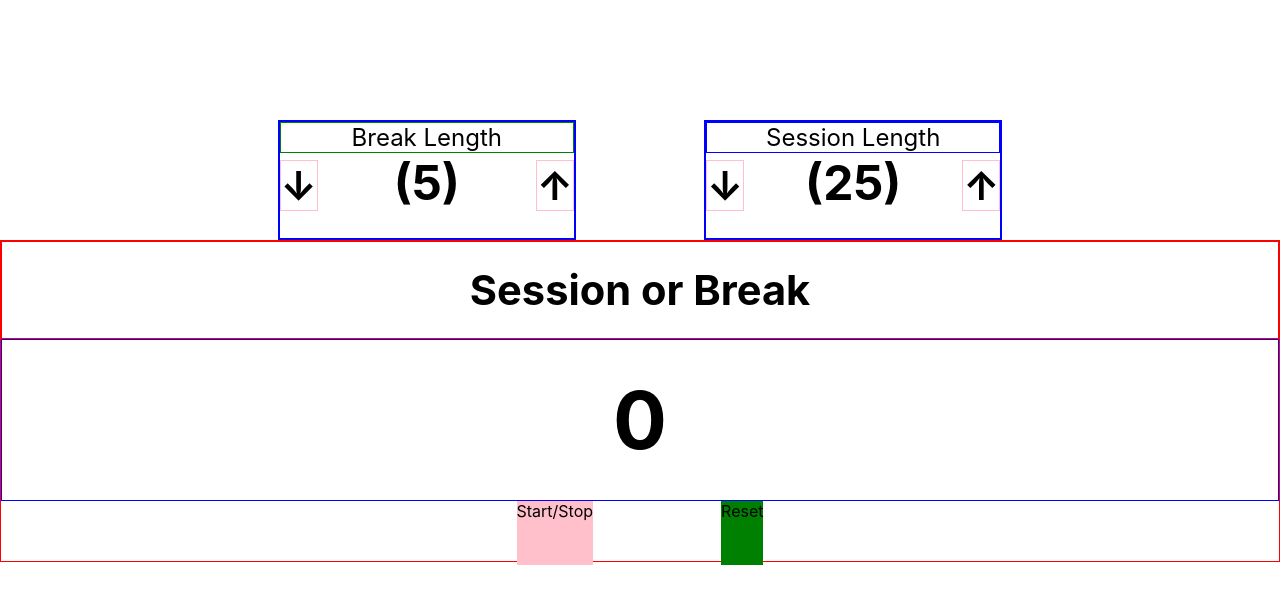
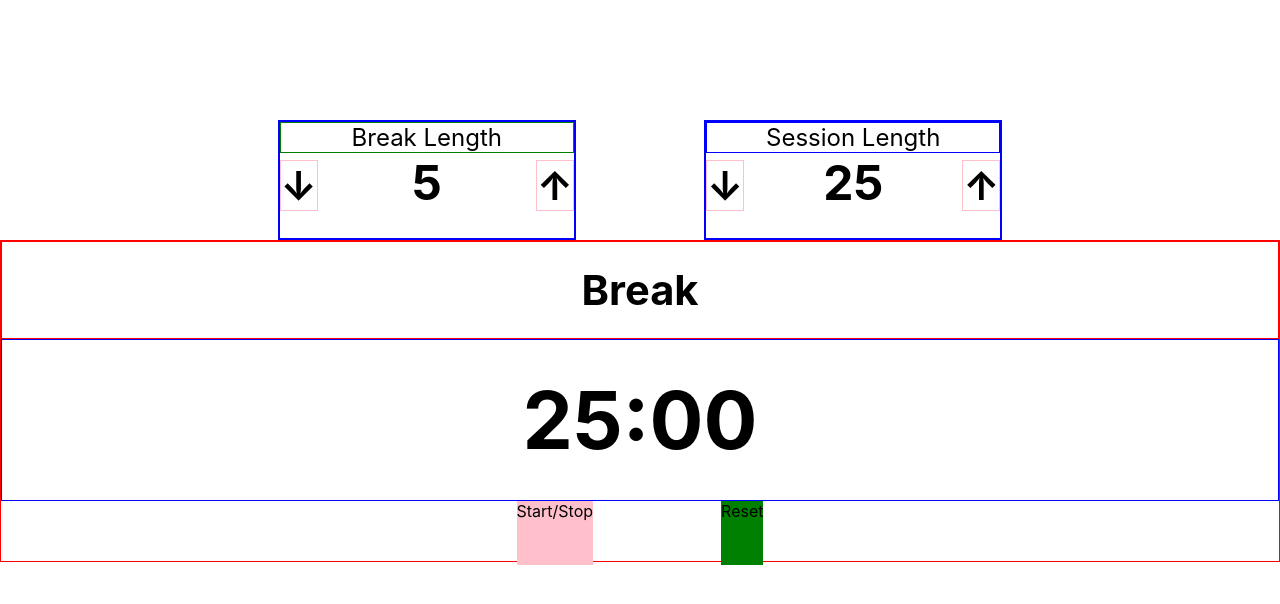
Before and after one commit to AyumiOsawa/freeCodeCamp, a React (Create React App) app in the folder front-end_library_project/25_and_5_clock/: page / in a window 1280 px wide. Shown: the top 604 px of the page. Built offline with nearby package versions, Linux system fonts and the light colour scheme.

Commit message:
initial value shown in the view

```diff
--- a/front-end_library_project/25_and_5_clock/src/features/breakLabel/BreakLabel.js
+++ b/front-end_library_project/25_and_5_clock/src/features/breakLabel/BreakLabel.js
@@ -1,8 +1,13 @@
 import React from 'react';
+import { useSelector } from 'react-redux';
 
+import {
+  selectrBreakLabel
+} from './BreakLabelSlice';
 import './BreakLabel.css';
 
 export function BreakLabel() {
+  const breakLabel = useSelector(selectrBreakLabel);
 
   return (
     <div
@@ -27,7 +32,7 @@ export function BreakLabel() {
           id="break-length"
           className="break-length"
         >
-          (5)
+          {breakLabel}
         </div>
         <div
           id="break-increment"
--- a/front-end_library_project/25_and_5_clock/src/features/sessionLabel/SessionLabel.js
+++ b/front-end_library_project/25_and_5_clock/src/features/sessionLabel/SessionLabel.js
@@ -1,8 +1,13 @@
 import React from 'react';
+import { useSelector } from 'react-redux';
 
+import {
+  selectSessionLabel
+} from './SessionLabelSlice';
 import './SessionLabel.css';
 
 export function SessionLabel() {
+  const sessionLabel = useSelector(selectSessionLabel);
 
   return (
     <div
@@ -27,7 +32,7 @@ export function SessionLabel() {
           id="session-length"
           className="break-length"
         >
-          (25)
+          {sessionLabel}
         </div>
         <div
           id="session-increment"
--- a/front-end_library_project/25_and_5_clock/src/features/timer/Timer.js
+++ b/front-end_library_project/25_and_5_clock/src/features/timer/Timer.js
@@ -11,15 +11,19 @@ import  {
   selectElapsed,
   selectIsTiming
 } from './TimerSlice';
+import {
+  selectSessionLabel
+} from '../sessionLabel/SessionLabelSlice';
 import './Timer.css';
 
 export function Timer() {
   const startedAt = useSelector(selectStartedAt);
   const elapsed = useSelector(selectElapsed);
   const isTiming = useSelector(selectIsTiming);
-  console.log('startedAt',startedAt);
-  console.log('elapsed',elapsed);
-  console.log('isTiming',isTiming);
+  const sessionLabel = useSelector(selectSessionLabel);
+
+  const remainingTime = sessionLabel - elapsed;
+  console.log('sessionL - elap', remainingTime);
   return (
     <div
       className="timer"
@@ -28,13 +32,19 @@ export function Timer() {
         id="timer-label"
         className="timer_label"
       >
-      Session or Break
+      {
+        isTiming ? 'Session' : 'Break'
+      }
       </div>
       <div
         id="time-left"
         className="time_left"
       >
-        {elapsed}
+        {
+          elapsed === 0 ?
+          remainingTime.toString() +':00' :
+          remainingTime
+        }
       </div>
       <div
         className="controls"
--- a/front-end_library_project/25_and_5_clock/src/features/timer/TimerSlice.js
+++ b/front-end_library_project/25_and_5_clock/src/features/timer/TimerSlice.js
@@ -6,7 +6,7 @@ const zeroSecElapsed = t - t;
 const initialState = {
   startedAt: null,
   elapsed: zeroSecElapsed,
-  isTiming: true
+  isTiming: false
 }
 
 export const timerSlice = createSlice({
@@ -43,13 +43,8 @@ export const tick = () => dispatch => {
   }, 1000);
 };
 
-// TODO: fix the selector. state is undefined.
-// export const selectStarted = state => state.started;
-export const selectStartedAt = state => {
-  console.log('state',state);
-  return state.timer.startedAt;
-};
 
+export const selectStartedAt = state => state.timer.startedAt;
 export const selectElapsed = state => state.timer.elapsed;
 export const selectIsTiming = state => state.timer.isTiming;
 
```
